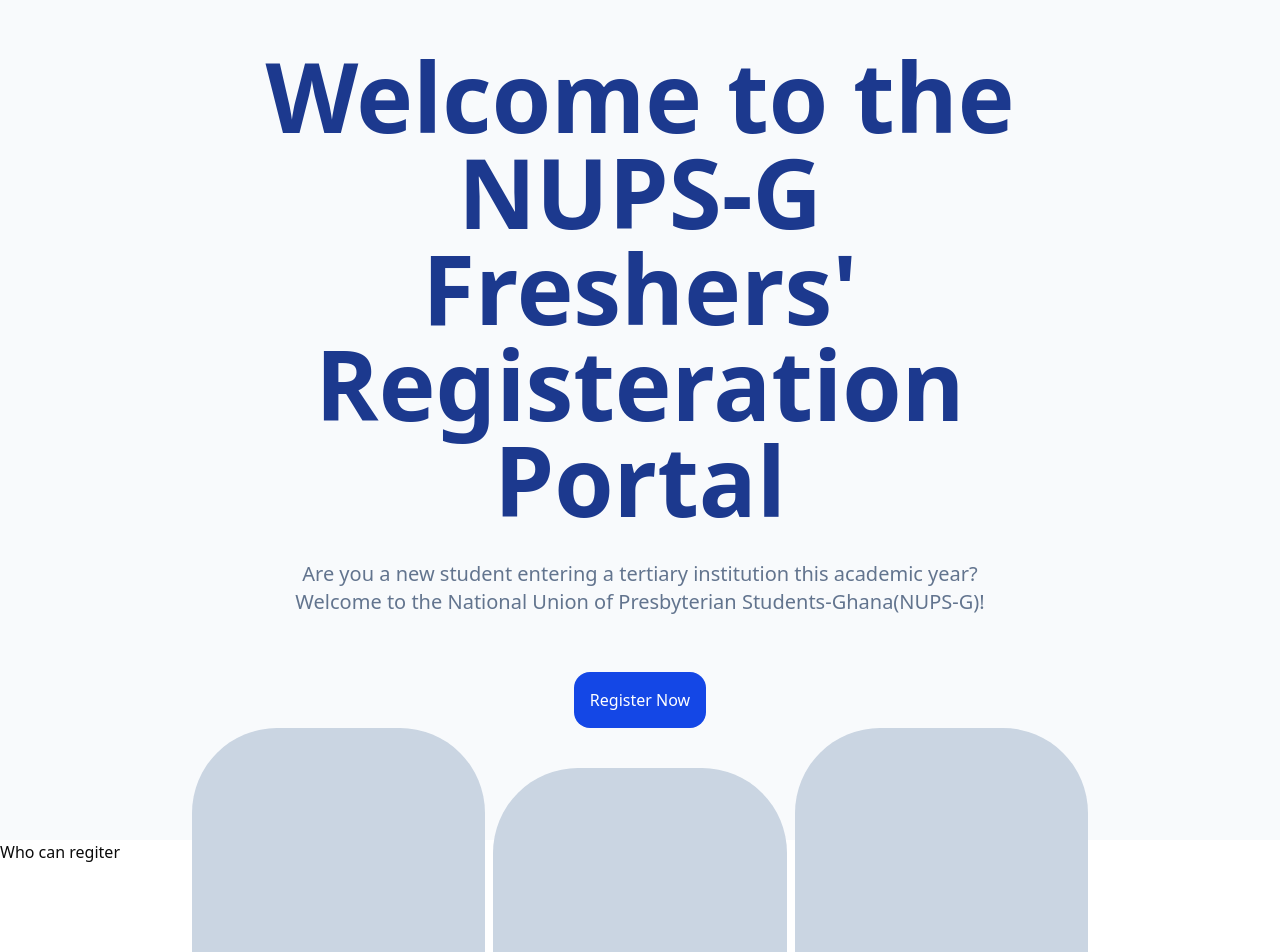
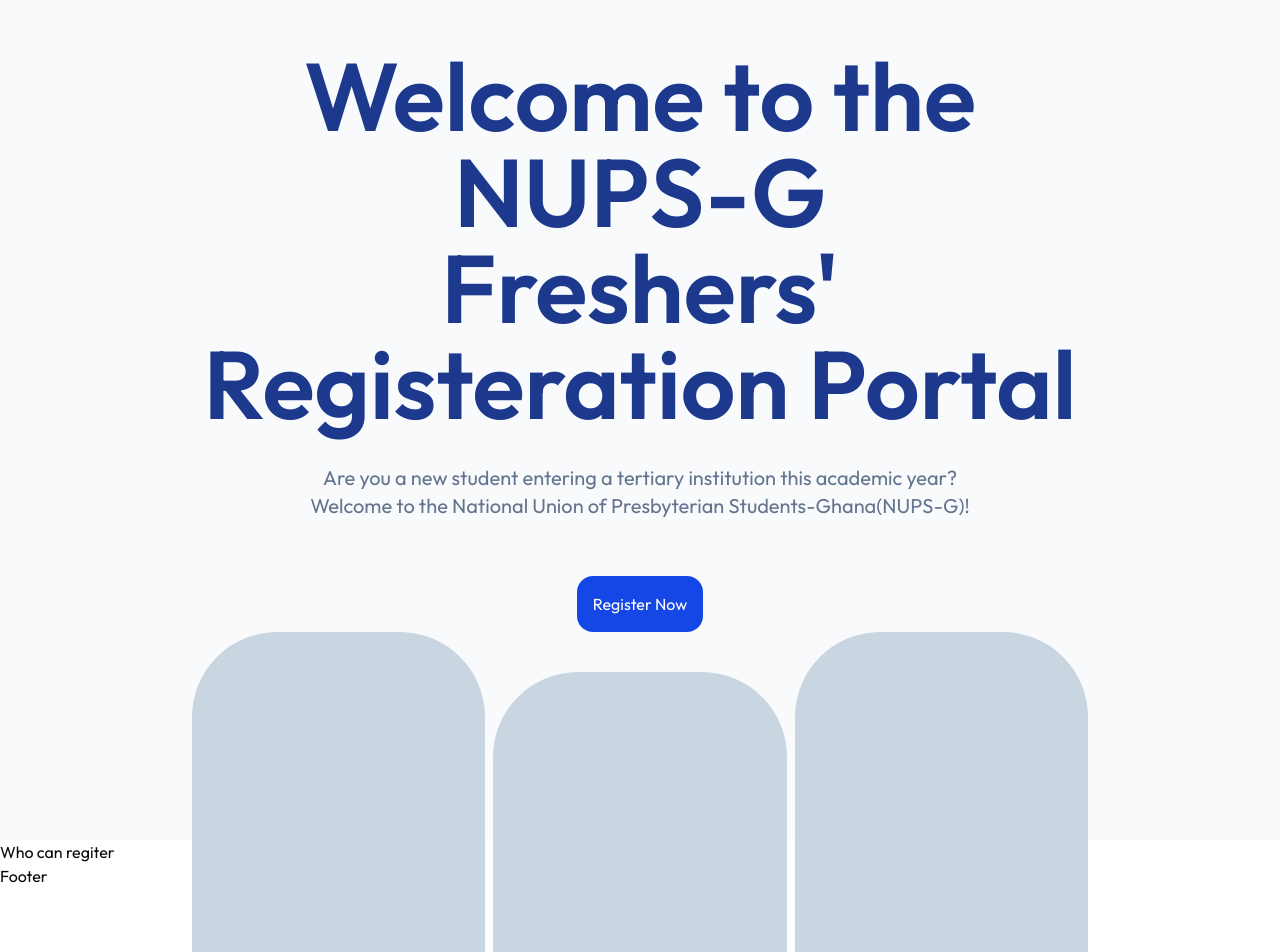
Before and after one commit to Asante-Presbytery-Nupsg/asante_nupsg_frontend, a React (Vite) app: page / in a window 1280 px wide. Shown: the top 952 px of the page. Built offline with nearby package versions, Linux system fonts and the light colour scheme.

Commit message:
worked on fonts

```diff
--- a/package.json
+++ b/package.json
@@ -36,6 +36,7 @@
     "react": "^19.1.1",
     "react-dom": "^19.1.1",
     "react-hook-form": "^7.65.0",
+    "react-icons": "^5.5.0",
     "react-router-dom": "^7.9.4",
     "recharts": "^2.15.4",
     "sonner": "^2.0.7",
--- a/src/index.css
+++ b/src/index.css
@@ -1,5 +1,8 @@
+@import url('https://fonts.googleapis.com/css2?family=Outfit:wght@100..900&display=swap');
 @import "tailwindcss";
 @import "tw-animate-css";
+
+
 
 @custom-variant dark (&:is(.dark *));
 
@@ -121,3 +124,7 @@
     @apply bg-background text-foreground;
   }
 }
+
+@theme{
+  --font-body: "Outfit", sans-serif;
+}
--- a/src/main.tsx
+++ b/src/main.tsx
@@ -2,6 +2,8 @@
 import { createRoot } from "react-dom/client";
 import "./index.css";
 import App from "./App.tsx";
+
+
 
 createRoot(document.getElementById("root")!).render(
   <StrictMode>
--- a/src/pages/Home/Home.tsx
+++ b/src/pages/Home/Home.tsx
@@ -1,11 +1,13 @@
+import Footer from "../components/Footer"
 import HeroSection from "./components/HeroSection"
 import WhoCanRegisterSection from "./components/WhoCanRegisterSection"
 
 const Home = () => {
   return (
-    <div>
+    <div className="font-body">
           <HeroSection />
-          <WhoCanRegisterSection/>
+      <WhoCanRegisterSection />
+      <Footer/>
     </div>
   )
 }
--- a/src/pages/Home/components/HeroSection.tsx
+++ b/src/pages/Home/components/HeroSection.tsx
@@ -7,7 +7,7 @@
         {/* inner container */}
         <div className="w-[70%] mx-auto  h-full">
           {/* header text */}
-          <div className="text-8xl text-blue-900 font-bold text-center pt-12 pb-4">
+          <div className="text-8xl text-blue-900 font-semibold text-center pt-12 pb-4">
             <p>
               <span>Welcome to the NUPS-G</span>
             </p>
```
Also changed, not shown: 1 other file (tests, documents, lock files or other folders).
